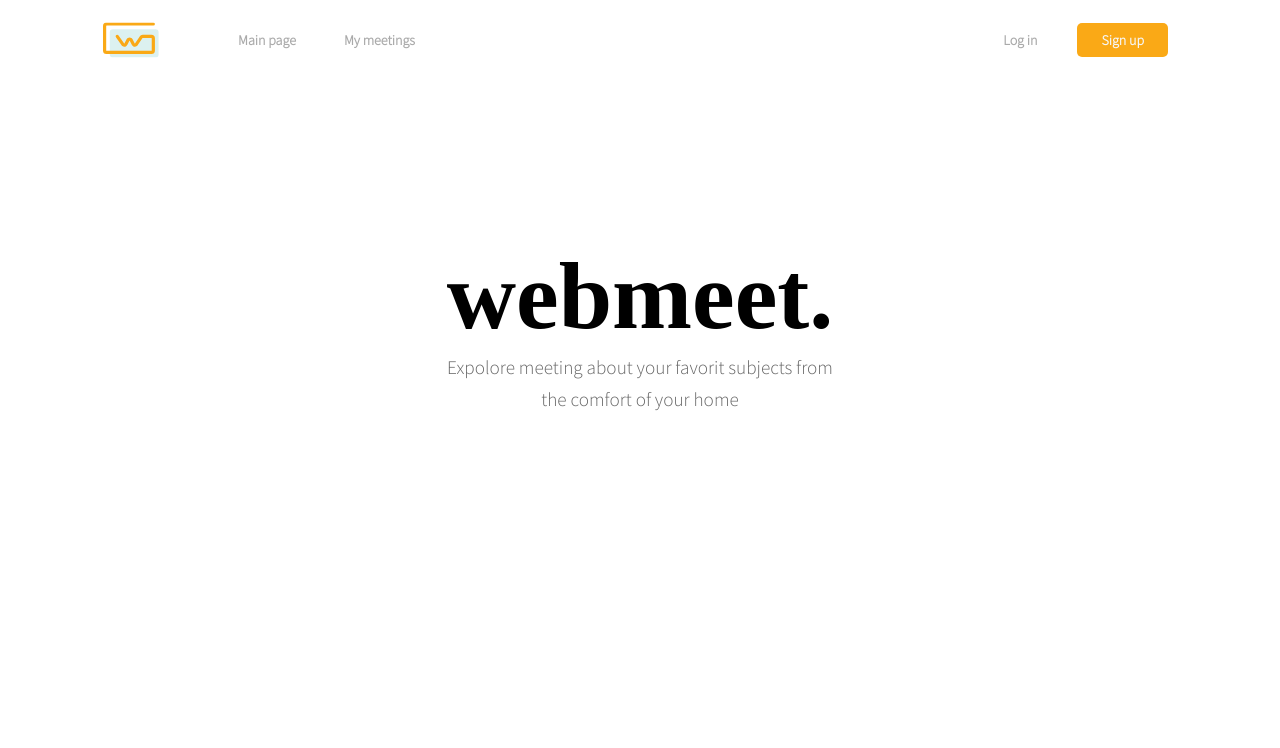
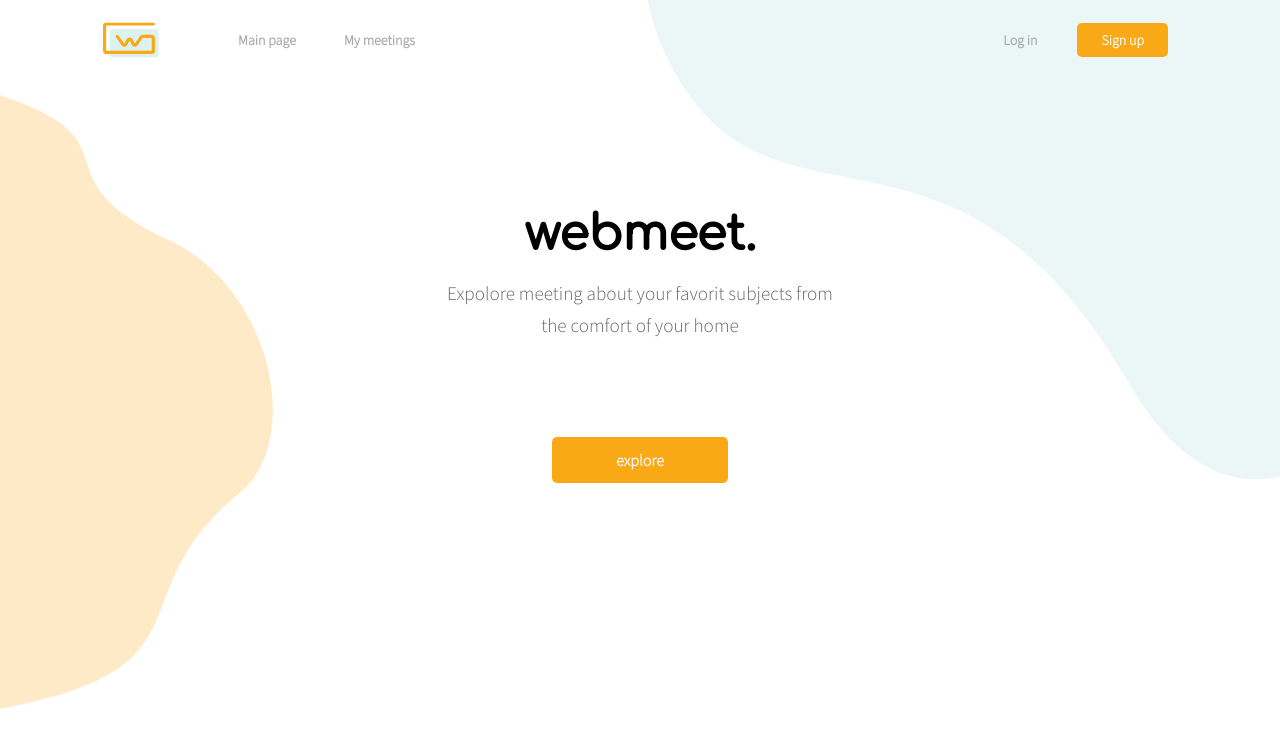
Before and after one commit to jensengbg-ali-suliman/webmeet, a Vue app: page / in a window 1280 px wide. Shown: the top 748 px of the page. Built offline with nearby package versions, Linux system fonts and the light colour scheme; no server answers.

Commit message:
Update Home.vue

```diff
--- a/src/views/Home.vue
+++ b/src/views/Home.vue
@@ -1,17 +1,15 @@
 <template>
   <div class="home">
     <Navbar />
+    <img src="../assets/right-shape.svg" alt="" class="side right" />
+    <img src="../assets/left-shape.svg" alt="" class="side left" />
     <div class="wrapper">
       <h1 class="logoName">webmeet.</h1>
       <p>
         Expolore meeting about your favorit subjects from the comfort of your
         home
       </p>
-      <!-- <div class="container">
-        <Meeting />
-        <Meeting />
-        <Meeting />
-      </div> -->
+      <button class="cta">explore</button>
     </div>
   </div>
 </template>
@@ -56,9 +54,20 @@ export default {
 
 <style lang="scss" scoped>
 .home {
-  width: 100vw;
-  height: 100vh;
+  width: 100%;
+  height: 100%;
   overflow-x: hidden;
+  position: relative;
+
+  .side {
+    position: absolute;
+    z-index: -10;
+  }
+
+  .right {
+    top: 0;
+    right: 0;
+  }
 
   .wrapper {
     width: 100%;
@@ -68,10 +77,10 @@ export default {
     justify-content: flex-start;
     align-items: center;
     h1 {
-      margin-top: 10rem;
+      margin-top: 8rem;
       text-align: center;
-      font-family: 'Sacramento', cursive;
-      font-size: 6rem;
+      font-family: 'Comfortaa', cursive;
+      font-size: 3rem;
     }
 
     p {
@@ -80,14 +89,18 @@ export default {
       color: #666;
       font-size: 1.2rem;
       line-height: 2rem;
+      margin: 1rem 0rem;
     }
 
-    .container {
-      padding: 5rem 10rem;
-      display: flex;
-      justify-content: space-around;
-      align-items: center;
-      flex-wrap: wrap;
+    .cta {
+      padding: 0.8rem 4rem;
+      margin: 5rem 0rem 0rem 0rem;
+      border: none;
+      color: #f6f6f6;
+      background: #faa916;
+      font-weight: bold;
+      border-radius: 5px;
+      font-size: 1rem;
     }
   }
 }
```
